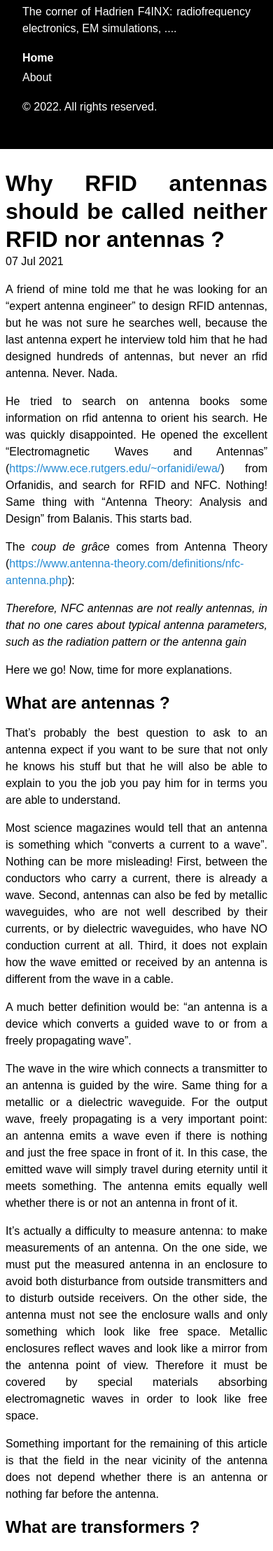
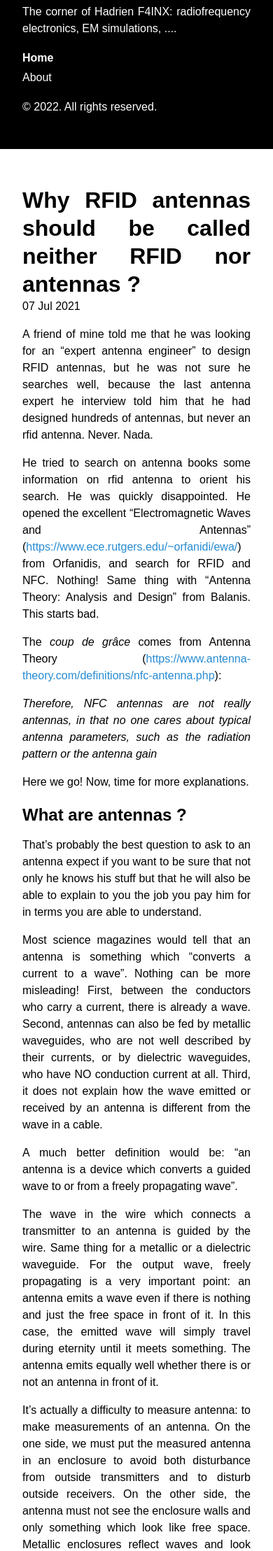
Before and after one commit to thadrien/Zview.github.io, a Jekyll site: the page built from index.html, in a window 390 px wide. Shown: the part 406-2623 px from the top of the page at 70% size. Built offline with Jekyll 4.4.1, drawn with Linux system fonts in a browser that asks for light colours; the list of posts is cut into pages by our own code.

Commit message:
Smaller margins for narrower screens.

```diff
--- a/public/css/f4inx.css
+++ b/public/css/f4inx.css
@@ -231,6 +231,15 @@ a.sidebar-nav-item:focus {
     max-width: none;
   }
 }
+@media (max-width: 64em) {
+  .content {
+    padding-top:    2.0rem;
+    padding-bottom: 2.0rem;
+    padding-left:   2.0rem;
+    padding-right:  2.0rem;
+    max-width: 39rem;  /* Smaller margins than Hyde/Poole */
+  }
+}
 @media print {
   .content {
     max-width: unset;
```
